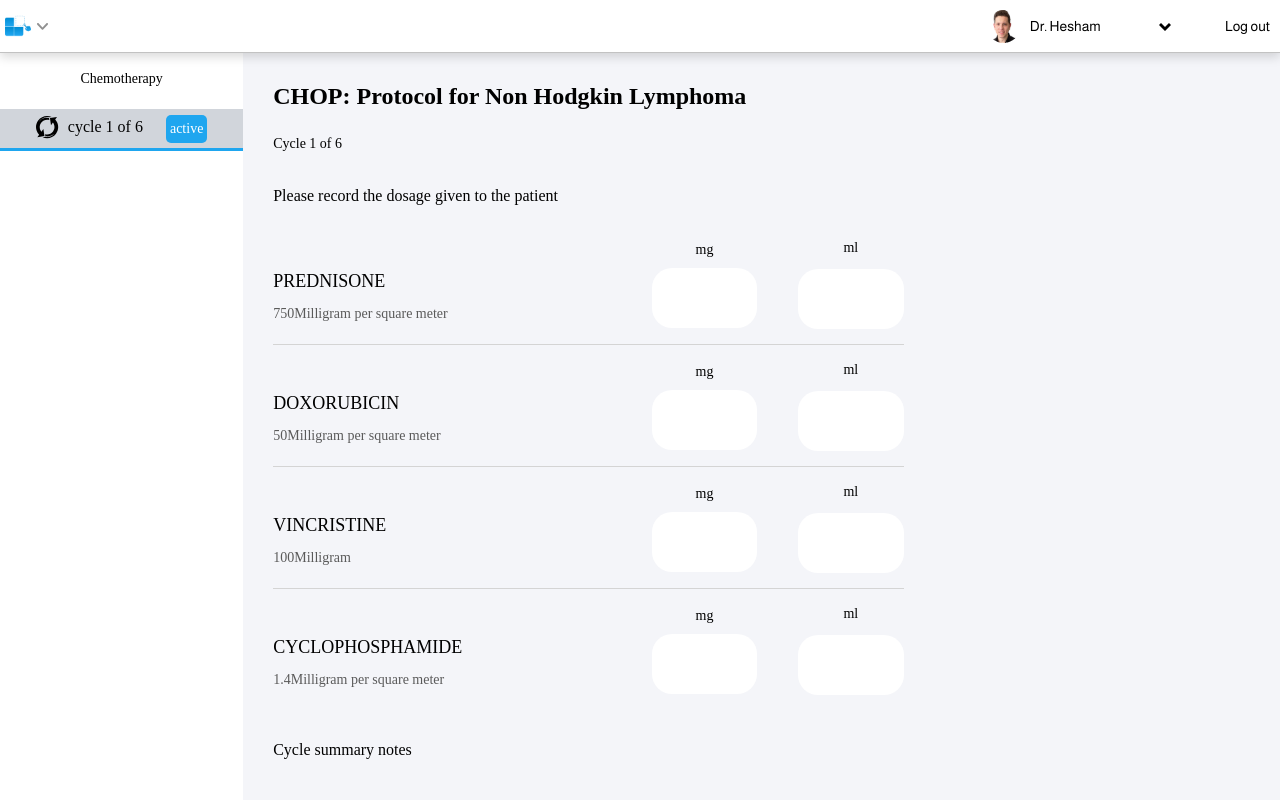
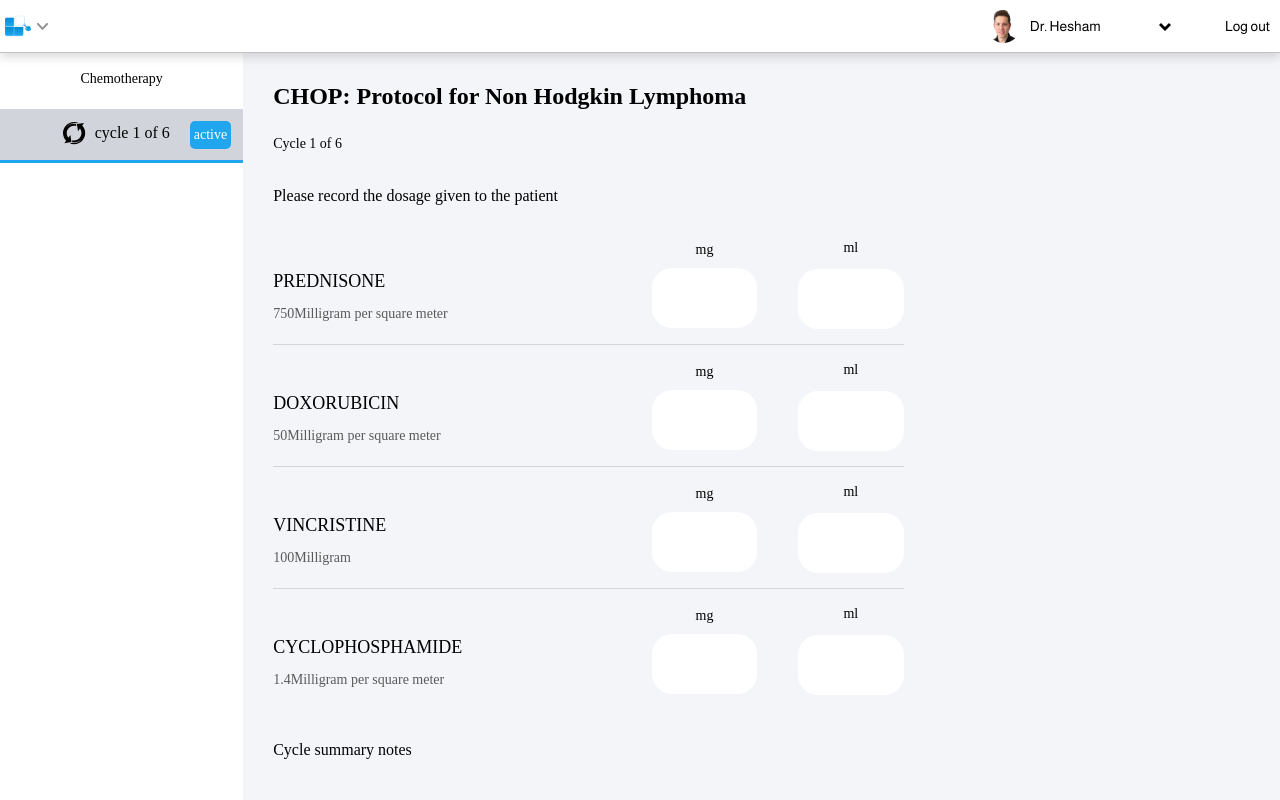
Before and after one commit to m-emadeddin/chemotherapy-management-system, a React (Create React App) app: page /document in a window 1280 px wide. Shown: the top 800 px of the page. Built offline with nearby package versions, Linux system fonts and the light colour scheme.

Commit message:
Modified Cycles spacing for further cycles

```diff
--- a/src/components/DocumentChemotherapyCycle/index.jsx
+++ b/src/components/DocumentChemotherapyCycle/index.jsx
@@ -8,24 +8,29 @@ export default function DocumentChemotherapyCycle({
 }) {
   return (
     <div {...props}>
-      <div className="flex items-center justify-center gap-[23px] self-stretch bg-gray-300 p-1.5">
+      <div
+        className="flex items-center self-stretch bg-gray-300 p-1.5"
+        style={{ justifyContent: "end" }}
+      >
+        <div className="flex items-center justify-around self-stretch bg-gray-300 p-1.5 gap-5">
           <div className="flex items-center gap-[9px] self-start">
             <Img
               src="images/img_mobile.svg"
               alt="mobile"
               className="h-[23px] w-[23px]"
             />
-          <Text as="p" className="!font-medium">
+            <Text as="p" className="!font-medium ">
               {pageone}
             </Text>
           </div>
           <Text
             size="xs"
             as="p"
-          className="flex items-center justify-center self-start rounded-[5px] bg-blue-500 p-1 !text-white-A700"
+            className="flex items-center justify-center rounded-[5px] bg-blue-500 p-1 !text-white-A700"
           >
             {ten}
           </Text>
+        </div>
       </div>
       <div className=" mt-[-1px] h-[3px] self-stretch bg-blue-500" />
     </div>
--- a/src/pages/Document/index.jsx
+++ b/src/pages/Document/index.jsx
@@ -27,7 +27,7 @@ export default function DocumentPage() {
               Chemotherapy
             </Text>
             {/* treatment cycle section */}
-            <div className="mb-80 self-stretch pb-[324px] md:pb-5">
+            <div className="self-stretch :pb-5">
               <DocumentChemotherapyCycle />
             </div>
           </div>
--- a/src/pages/Documentchemotherapy/index.jsx
+++ b/src/pages/Documentchemotherapy/index.jsx
@@ -182,14 +182,14 @@ export default function DocumentchemotherapyPage() {
               Chemotherapy
             </Text>
             {/* treatment cycle section */}
-            <div className="mb-80 self-stretch pb-[324px] md:pb-5">
+            <div className="self-stretch  md:pb-5">
               <DocumentChemotherapyCycle />
             </div>
           </div>
           <div className="m-[30px] w-[81%] flex flex-1 flex-col gap-[30px]">
             {/* treatment protocol section */}
             <div className="flex flex-col gap-[20px]">
-              <div className="flex items-center justify-between  p-[19px] md:flex-col">
+              <div className="flex items-center justify-between p-[19px] md:flex-col">
                 <div className="flex flex-col items-start gap-3.5 lg:w-[55%] md:items-center ">
                   <Heading as="h1">
                     CHOP: Protocol for Non Hodgkin Lymphoma
```
Lines whose indentation alone changed are shown as unchanged.
